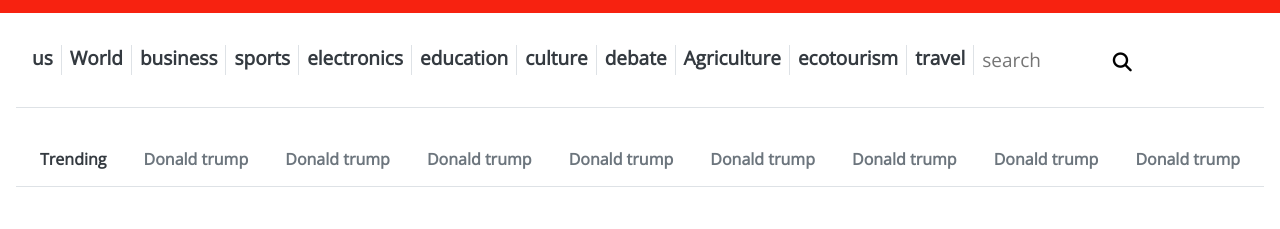
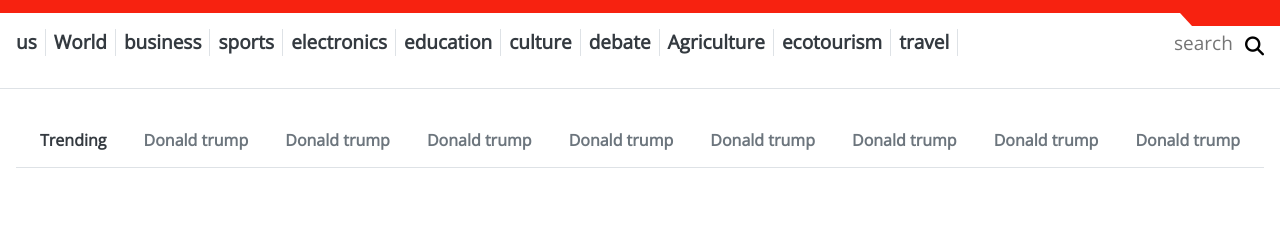
Before and after one commit to wintan1418/newsweek-project, a plain HTML site: page index.html in a window 1280 px wide. Shown: the part 319-548 px from the top of the page. Drawn offline with nearby package versions, Linux system fonts and the light colour scheme.

Commit message:
fixed the polygon in the header

```diff
--- a/css/style.css
+++ b/css/style.css
@@ -75,20 +75,34 @@ a:hover {
   left: 0px;
   background: #ffffFfE6;
 }
-/* #last-nav {
-  padding-left: 0px;
-} */
-#header-nav{
+
+#header-nav {
   justify-content: space-between;
   font-size: 19px;
 
 }
-#search{
+
+#search {
   height: 100%;
 }
-.nav-child{
+
+/* .nav-child {
   font-weight: bolder;
+} */
+.width{
+  width: 71px;
 }
+#header-nav::after {
+  position:absolute;
+  top:0;
+  right:0;
+  content:"";
+  width:100px;
+  background-color:#f72210;
+  border-left:12px solid white;
+  border-top:13px solid #F72210
+}
+
 /* Main container */
 
 .main .badge,
--- a/index.html
+++ b/index.html
@@ -10,9 +10,9 @@
   <!-- Bootstrap CSS -->
   <link rel="icon"
     href="https://cdn0.tnwcdn.com/wp-content/themes/cyberdelia/assets/icons/favicon-32x32.png?v=1601030931">
-    <link href="https://fonts.googleapis.com/css2?family=Open+Sans&display=swap" rel="stylesheet">
-    <link href="https://fonts.googleapis.com/css2?family=Roboto+Condensed&display=swap" rel="stylesheet">
-    <link href="https://fonts.googleapis.com/css2?family=Montserrat&display=swap" rel="stylesheet">
+  <link href="https://fonts.googleapis.com/css2?family=Open+Sans&display=swap" rel="stylesheet">
+  <link href="https://fonts.googleapis.com/css2?family=Roboto+Condensed&display=swap" rel="stylesheet">
+  <link href="https://fonts.googleapis.com/css2?family=Montserrat&display=swap" rel="stylesheet">
   <link rel="stylesheet" href="https://cdn.jsdelivr.net/npm/bootstrap@4.5.3/dist/css/bootstrap.min.css"
     integrity="sha384-TX8t27EcRE3e/ihU7zmQxVncDAy5uIKz4rEkgIXeMed4M0jlfIDPvg6uqKI2xXr2" crossorigin="anonymous">
 
@@ -55,8 +55,9 @@
       </div>
     </div>
     <nav
-      class="navbar d-none pb-2 d-lg-block  py-3 header-bottom pt-3 bg-white  navbar-expand-sm px-2  border-bottom m-3"id="header-nav" >
-      <ul class="navbar-nav pb-3 ">
+      class="navbar d-none d-lg-block  py-3 header-bottom bg-white  navbar-expand-sm px-2  border-bottom "
+      id="header-nav">
+      <ul class="navbar-nav pb-3 d-flex ">
         <li class="nav-child border-right pl-2 pr-2">
           <a class="nav-child-link font-weight-bolder text-dark" href="#">us</a>
         </li>
@@ -90,10 +91,10 @@
         <li class="nav-child border-right  pl-2 pr-2">
           <a class="nav-child-link font-weight-bolder text-dark " href="#">travel</a>
         </li>
-        <li class="last-nav  d-flex pl-2 " >
-          <input class=" w-50 " type="text" placeholder="search" name="search" >
-         <button> <i class="fas fa-search pt-2 ml-0" id="search"></i>
-         </li></button>
+        <li class="last-nav d-flex ml-auto pl-2 align-items-center mr-2">
+          <input class="width" type="text" placeholder="search" name="search">
+           <i class="fas fa-search pt-2 ml-0" id="search"></i>
+        </li>
 
 
       </ul>
```
